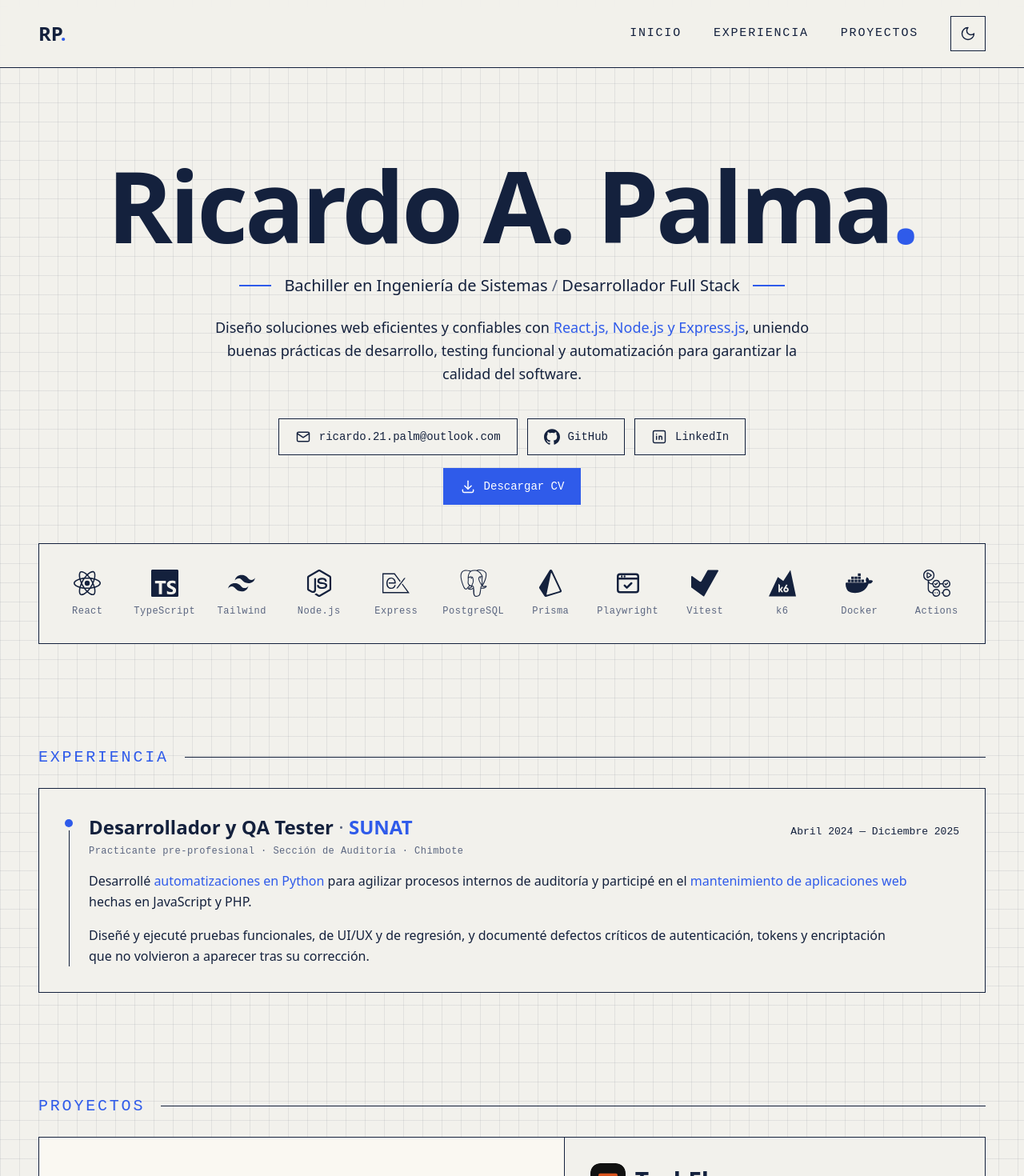
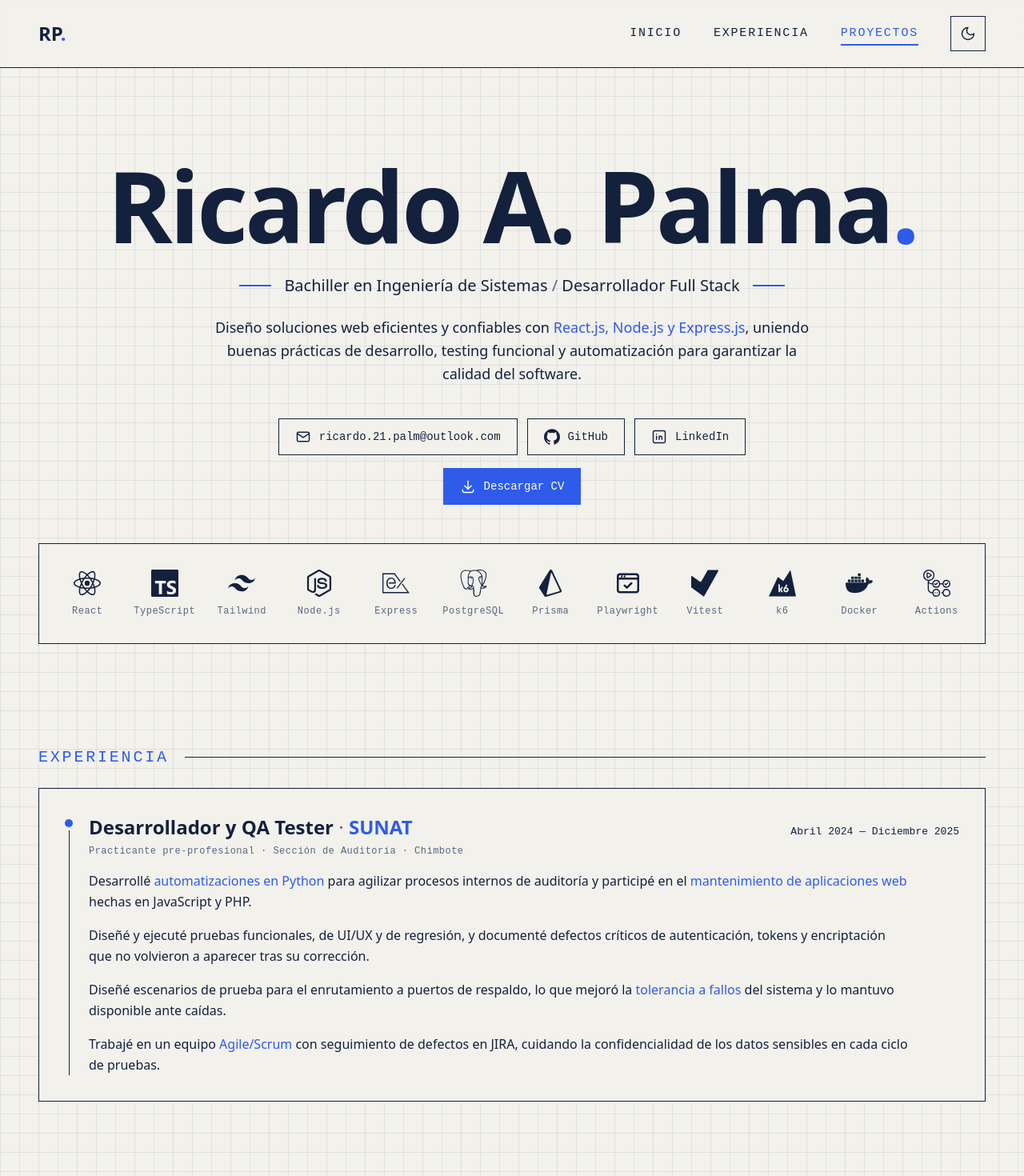
Before and after one commit to RicardoPR2107/ricardo-palma, a React (Vite) app: page / in a window 1280 px wide. Shown: the top 1470 px of the page at 80% size. Built offline with nearby package versions, Linux system fonts and the light colour scheme.

Commit message:
Experiencia ampliada y navegación con sección activa

```diff
--- a/src/components/Navbar.tsx
+++ b/src/components/Navbar.tsx
@@ -1,3 +1,4 @@
+import { useActiveSection } from '../hooks/useActiveSection'
 import { useTheme } from '../hooks/useTheme'
 import { MoonIcon, SunIcon } from './Icons'
 
@@ -7,8 +8,11 @@ const links = [
   { href: '#proyectos', label: 'Proyectos' },
 ]
 
+const sectionIds = links.map((link) => link.href.slice(1))
+
 export function Navbar() {
   const { theme, toggle } = useTheme()
+  const active = useActiveSection(sectionIds)
   const isDark = theme === 'dark'
 
   return (
@@ -22,7 +26,8 @@ export function Navbar() {
             <a
               key={link.href}
               href={link.href}
-              className={`font-mono text-xs tracking-[0.08em] uppercase transition-colors hover:text-accent sm:text-[15px] sm:tracking-[0.12em] ${link.desktopOnly ? 'hidden sm:inline' : ''}`}
+              aria-current={active === link.href.slice(1) ? 'true' : undefined}
+              className={`font-mono text-xs tracking-[0.08em] uppercase underline-offset-[10px] transition-colors hover:text-accent sm:text-[15px] sm:tracking-[0.12em] ${active === link.href.slice(1) ? 'text-accent underline decoration-2' : ''} ${link.desktopOnly ? 'hidden sm:inline' : ''}`}
             >
               {link.label}
             </a>
--- a/src/data/experience.ts
+++ b/src/data/experience.ts
@@ -16,6 +16,8 @@ export const experience: Experience[] = [
     paragraphs: [
       'Desarrollé **automatizaciones en Python** para agilizar procesos internos de auditoría y participé en el **mantenimiento de aplicaciones web** hechas en JavaScript y PHP.',
       'Diseñé y ejecuté pruebas funcionales, de UI/UX y de regresión, y documenté defectos críticos de autenticación, tokens y encriptación que no volvieron a aparecer tras su corrección.',
+      'Diseñé escenarios de prueba para el enrutamiento a puertos de respaldo, lo que mejoró la **tolerancia a fallos** del sistema y lo mantuvo disponible ante caídas.',
+      'Trabajé en un equipo **Agile/Scrum** con seguimiento de defectos en JIRA, cuidando la confidencialidad de los datos sensibles en cada ciclo de pruebas.',
     ],
   },
 ]
--- /dev/null
+++ b/src/hooks/useActiveSection.ts
@@ -0,0 +1,38 @@
+import { useEffect, useState } from 'react'
+
+/**
+ * Devuelve el id de la sección que se está viendo. Una sección cuenta como activa
+ * cuando su parte superior ya pasó el primer tercio de la pantalla.
+ */
+export function useActiveSection(ids: string[]) {
+  const [active, setActive] = useState(ids[0])
+
+  useEffect(() => {
+    let frame = 0
+    const update = () => {
+      frame = 0
+      const line = window.innerHeight / 3
+      let current = ids[0]
+      for (const id of ids) {
+        const el = document.getElementById(id)
+        if (el && el.getBoundingClientRect().top <= line) current = id
+      }
+      // Al llegar al final de la página, la última sección siempre queda activa
+      const atBottom = window.innerHeight + window.scrollY >= document.documentElement.scrollHeight - 2
+      setActive(atBottom ? ids[ids.length - 1] : current)
+    }
+    const onScroll = () => {
+      if (!frame) frame = requestAnimationFrame(update)
+    }
+    update()
+    window.addEventListener('scroll', onScroll, { passive: true })
+    window.addEventListener('resize', onScroll)
+    return () => {
+      window.removeEventListener('scroll', onScroll)
+      window.removeEventListener('resize', onScroll)
+      cancelAnimationFrame(frame)
+    }
+  }, [ids])
+
+  return active
+}
--- a/src/index.css
+++ b/src/index.css
@@ -69,7 +69,7 @@
   }
 
   section[id] {
-    scroll-margin-top: 6rem;
+    scroll-margin-top: 8rem;
   }
 
   /* Tailwind 4 deja el cursor normal en los botones: se recupera la manito */
```
